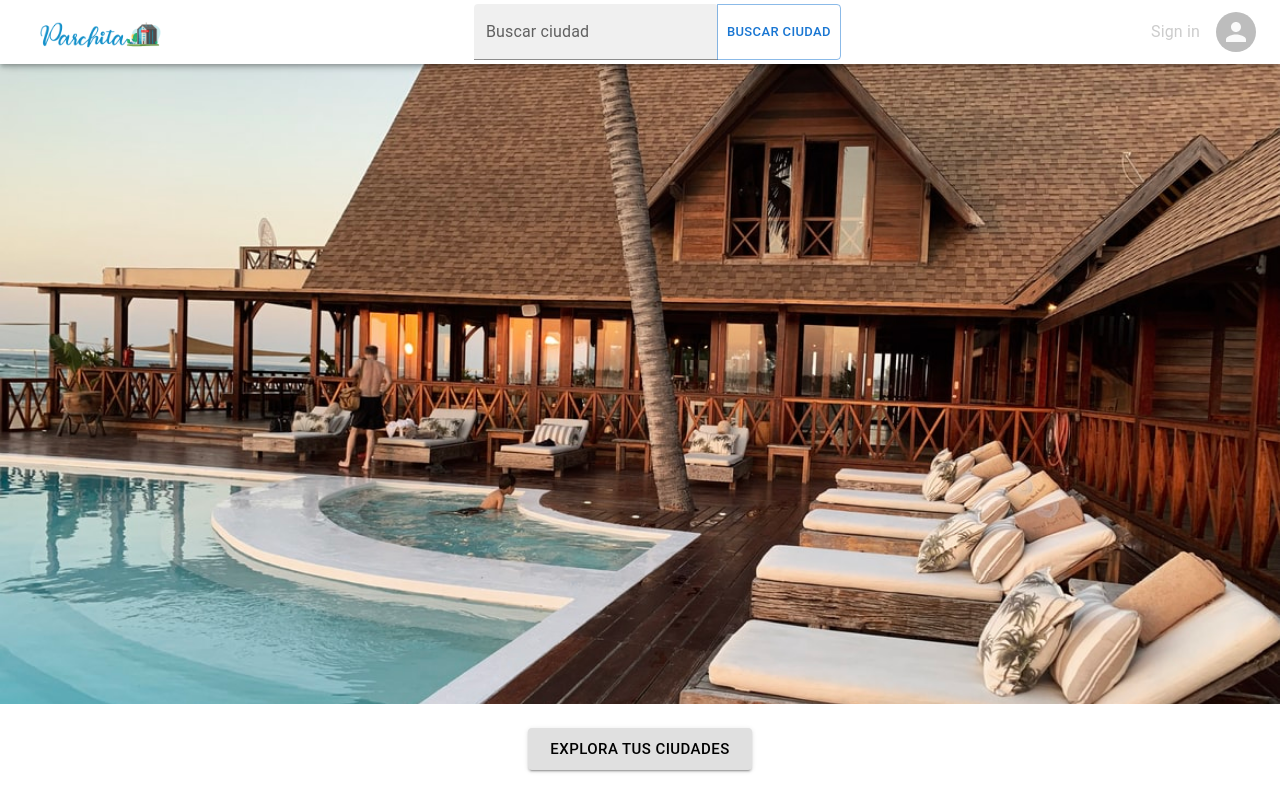
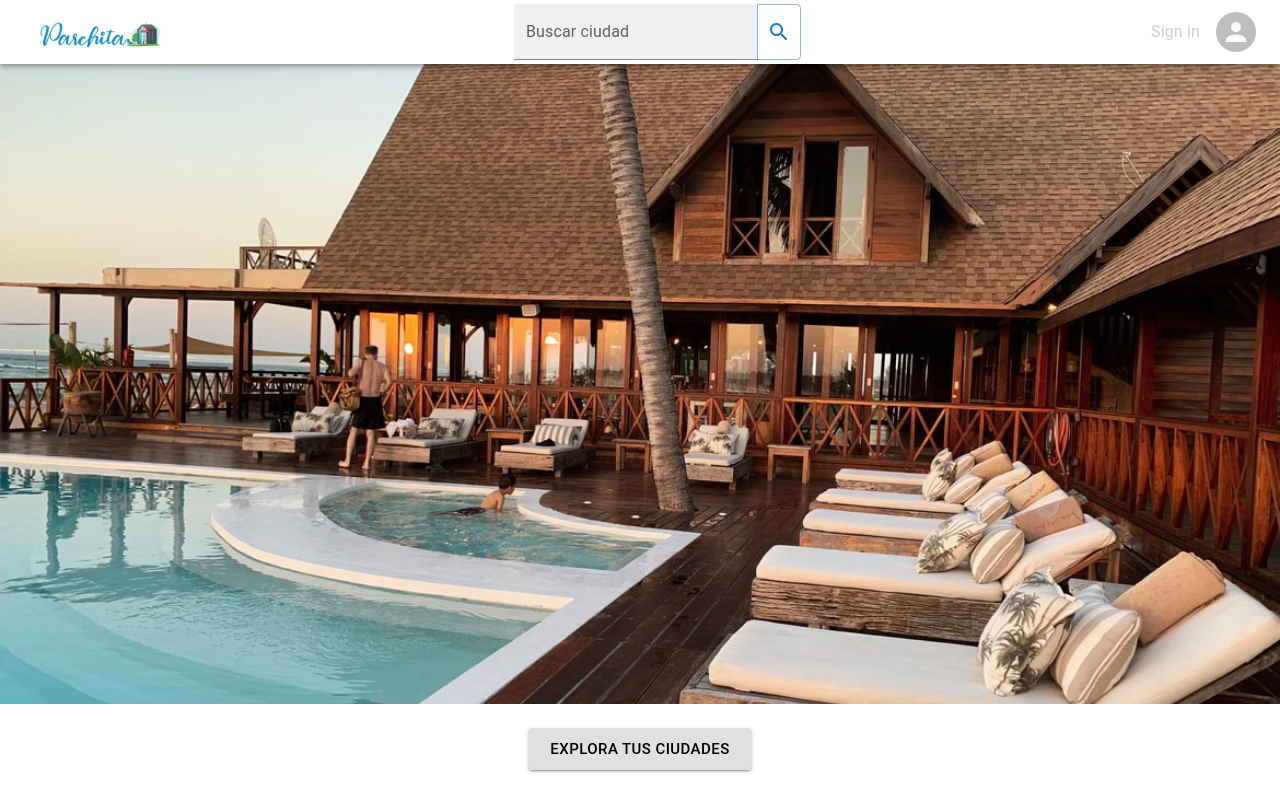
Before and after one commit to Parchitas/Parchita, a React (Create React App) app: page / in a window 1280 px wide. Built offline with nearby package versions, Linux system fonts and the light colour scheme.

Commit message:
icon en navbar search

```diff
--- a/src/components/Search/Search.js
+++ b/src/components/Search/Search.js
@@ -1,6 +1,7 @@
 import React, { useState } from "react"
 import { useSearchParams, useNavigate } from "react-router-dom"
 import { ButtonGroup, Button, TextField, Typography } from "@mui/material"
+import SearchRounded from '@material-ui/icons/SearchRounded';
 
 function Search() {
     const [text, setText] = useState("");
@@ -18,7 +19,7 @@ function Search() {
             <Typography>
                 <ButtonGroup  variant="outlined" size="small" aria-label="outlined button group">
                     <TextField label="Buscar ciudad" variant="filled" onChange={(event) => setText(event.target.value)}  />
-                    <Button size="small" type="submit">Buscar ciudad</Button>
+                    <Button size="small" type="submit"><SearchRounded/></Button>
                 </ButtonGroup>
             </Typography>
         </form>);
```
